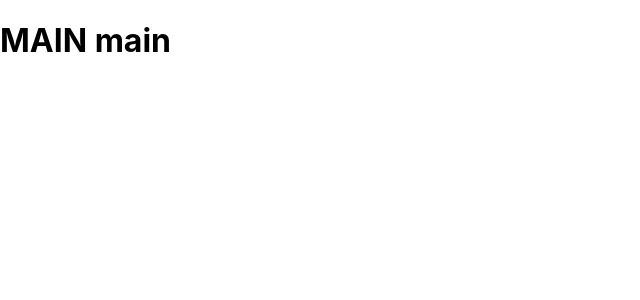
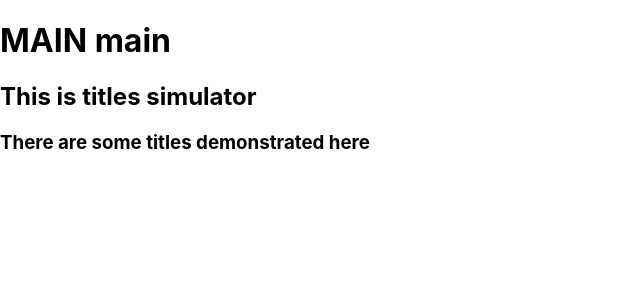
Before and after one commit to NikDenKoul/vc_lab_5, a React (Create React App) app: page /TitleSimulator in a window 1280 px wide. Shown: the top 300 px of the page, without its empty margins (0-640 px from the left). Built offline with nearby package versions, Linux system fonts and the light colour scheme.

Commit message:
Добавлены два заголовка h2 и h3 на странице TitlesSimulator

```diff
--- a/src/roots/TitlesSimulator.js
+++ b/src/roots/TitlesSimulator.js
@@ -2,6 +2,8 @@ function TitlesSimulator() {
     return(
         <main>
             <h1>MAIN main</h1>
+            <h2>This is titles simulator</h2>
+            <h3>There are some titles demonstrated here</h3>
         </main>
     )
 }
```
